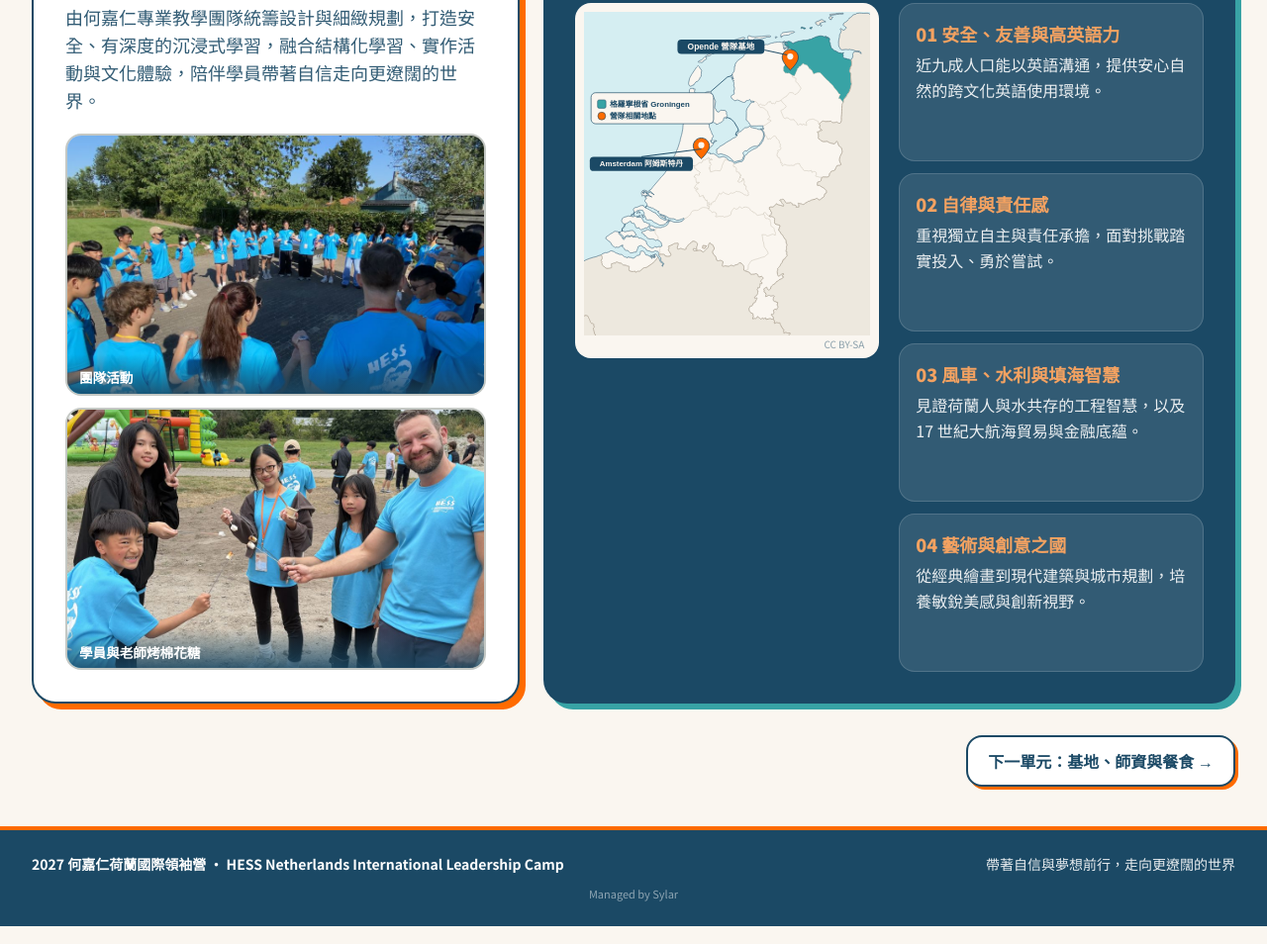
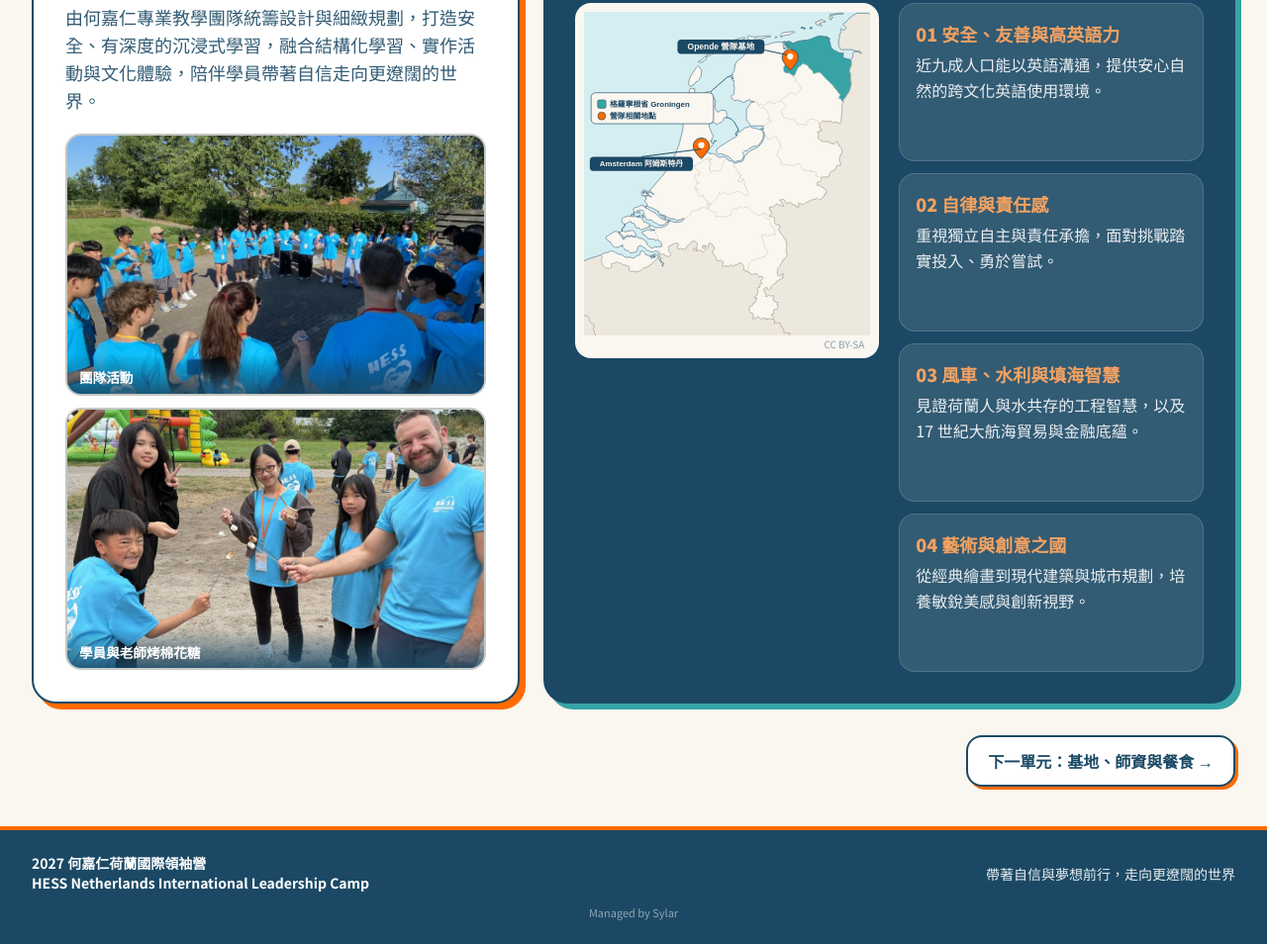
Before and after one commit to hess-camp/nl2027, a plain HTML site: page index.html in a window 1280 px wide. Shown: the part 701-1655 px from the top of the page at 99% size. Drawn offline with nearby package versions, Linux system fonts and the light colour scheme.

Commit message:
Footer two lines

```diff
--- a/index.html
+++ b/index.html
@@ -619,7 +619,7 @@
 
     <footer class="bg-delftBlue text-white/90 py-6 mt-auto border-t-4 border-dutchOrange">
         <div class="max-w-7xl mx-auto px-4 sm:px-6 lg:px-8 flex flex-col sm:flex-row items-center justify-between gap-2 text-sm text-center sm:text-left">
-            <div class="font-bold text-white">2027 何嘉仁荷蘭國際領袖營 • HESS Netherlands International Leadership Camp</div>
+            <div class="font-bold text-white leading-snug"><div>2027 何嘉仁荷蘭國際領袖營</div><div>HESS Netherlands International Leadership Camp</div></div>
             <div>帶著自信與夢想前行，走向更遼闊的世界</div>
         </div>
         <div class="max-w-7xl mx-auto px-4 sm:px-6 lg:px-8 mt-3 text-[11px] text-white/50 text-center">Managed by Sylar</div>
```
